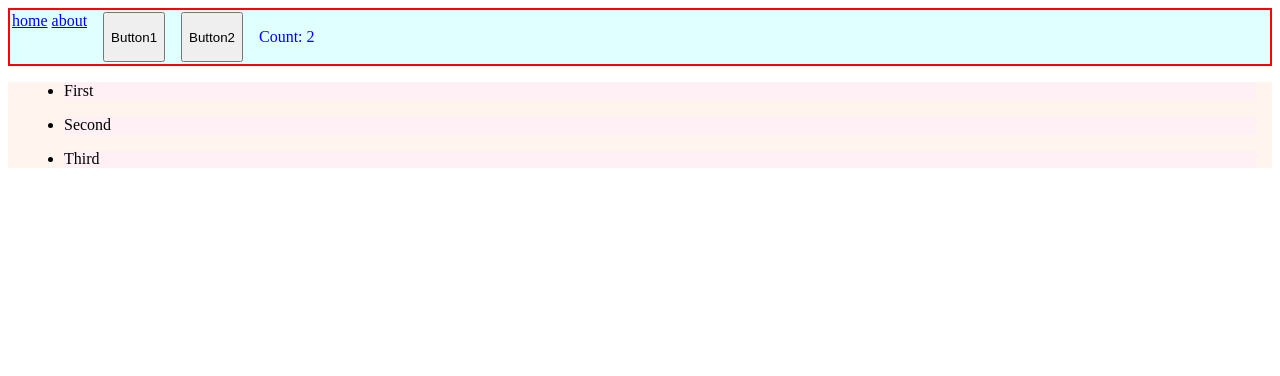
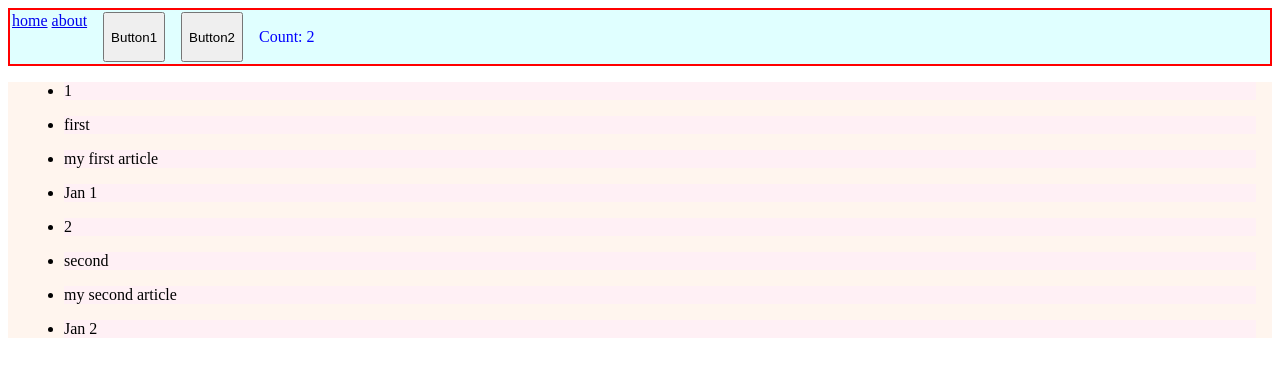
Before and after one commit to agoldhammer/actufe, a SvelteKit app: page / in a window 1280 px wide. Shown: the top 376 px of the page. Built offline with nearby package versions, Linux system fonts and the light colour scheme.

Commit message:
list in content

```diff
--- a/src/Components/ActuContent.svelte
+++ b/src/Components/ActuContent.svelte
@@ -1,10 +1,23 @@
+<script lang=ts>
+    export let articles
+</script>
 
 <div class="content">
+
     <ul>
+        {#each articles as article}
+        <li>{article.id}</li>
+        <li>{article.title}</li>
+        <li>{article.summary}</li>
+        <li>{article.pubdate}</li>
+        {/each}
+    </ul>
+
+    <!-- <ul>
         <li>First</li>
         <li>Second</li>
         <li>Third</li>
-    </ul>
+    </ul> -->
 </div>
 
 <style>
--- a/src/Components/ActuCtr.svelte
+++ b/src/Components/ActuCtr.svelte
@@ -13,4 +13,4 @@
 
 
 <ActuHdr count={pagedata.count}/>
-<ActuContent />
+<ActuContent articles={pagedata.arts}/>
--- a/src/Components/ActuHdr.svelte
+++ b/src/Components/ActuHdr.svelte
@@ -1,5 +1,5 @@
-<script>
-    export let count
+<script lang=ts>
+    export let count: string
 </script>
 
 <div class="actu-hdr">
```
